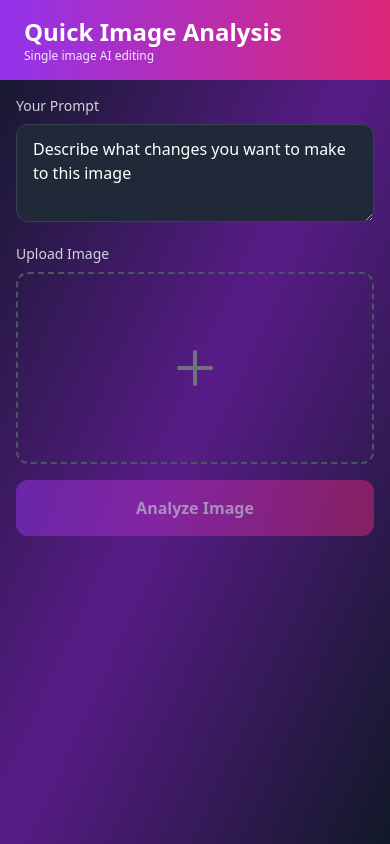
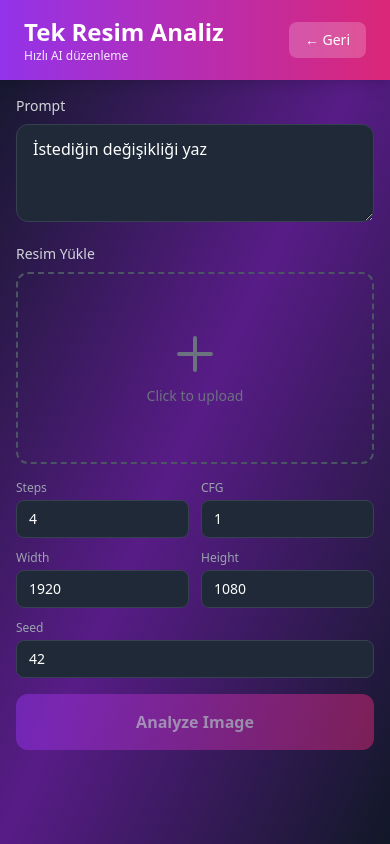
Before and after one commit to seyhancanyakan/qorsel, a Next.js app: page /tekqwen in a window 390 px wide. Built offline with nearby package versions, Linux system fonts and the light colour scheme; no server answers.

Commit message:
Complete TekQwen single image analysis
- Full parameter control (Steps, CFG, Width, Height, Seed)
- Turkish UI (Tek Resim Analiz)
- Loading animation
- Result display
- Back button to dashboard
- Mobile app design

COMPLETE SYSTEM!

```diff
--- a/app/api/tekqwen/run/route.ts
+++ b/app/api/tekqwen/run/route.ts
@@ -12,6 +12,7 @@ export async function POST(req: NextRequest) {
     const cfg = Number(form.get("cfg") ?? 1);
     const width = Number(form.get("width") ?? 1920);
     const height = Number(form.get("height") ?? 1080);
+    const seed = Number(form.get("seed") ?? 42);
     const imageName = String(form.get("imageName") ?? "");
 
     const wf: Record<string, any> = structuredClone(workflow);
@@ -21,16 +22,17 @@ export async function POST(req: NextRequest) {
       wf["1"].inputs.image = imageName;
     }
 
-    // Node 9 - Prompt
-    if (wf["9"]?.inputs) {
-      wf["9"].inputs.prompt = prompt;
+    // Node 8 - Prompt
+    if (wf["8"]?.inputs) {
+      wf["8"].inputs.prompt = prompt;
     }
 
     // Parameters
-    if (wf["10"]?.inputs) wf["10"].inputs.value = steps;
-    if (wf["11"]?.inputs) wf["11"].inputs.value = cfg;
-    if (wf["12"]?.inputs) wf["12"].inputs.value = width;
-    if (wf["13"]?.inputs) wf["13"].inputs.value = height;
+    if (wf["9"]?.inputs) wf["9"].inputs.value = steps;
+    if (wf["10"]?.inputs) wf["10"].inputs.value = cfg;
+    if (wf["11"]?.inputs) wf["11"].inputs.value = width;
+    if (wf["12"]?.inputs) wf["12"].inputs.value = height;
+    if (wf["14"]?.inputs) wf["14"].inputs.seed = seed;
 
     const res = await fetch(`${COMFY_BASE}/prompt`, {
       method: "POST",
--- a/app/tekqwen/page.tsx
+++ b/app/tekqwen/page.tsx
@@ -2,6 +2,7 @@
 
 import { useState } from "react";
 import { motion } from "framer-motion";
+import Link from "next/link";
 
 const COMFY_BASE = process.env.NEXT_PUBLIC_COMFYUI_BASE_URL ?? "http://127.0.0.1:8188";
 
@@ -14,8 +15,13 @@ async function uploadImage(file: File): Promise<string> {
 }
 
 export default function TekQwenPage() {
-  const [prompt, setPrompt] = useState("Describe what changes you want to make to this image");
+  const [prompt, setPrompt] = useState("İstediğin değişikliği yaz");
   const [imageFile, setImageFile] = useState<File | null>(null);
+  const [steps, setSteps] = useState(4);
+  const [cfg, setCfg] = useState(1);
+  const [width, setWidth] = useState(1920);
+  const [height, setHeight] = useState(1080);
+  const [seed, setSeed] = useState(42);
   const [result, setResult] = useState<string | null>(null);
   const [loading, setLoading] = useState(false);
 
@@ -30,21 +36,21 @@ export default function TekQwenPage() {
       const formData = new FormData();
       formData.append("prompt", prompt);
       formData.append("imageName", imageName);
-      formData.append("steps", "4");
-      formData.append("cfg", "1");
-      formData.append("width", "1920");
-      formData.append("height", "1080");
+      formData.append("steps", String(steps));
+      formData.append("cfg", String(cfg));
+      formData.append("width", String(width));
+      formData.append("height", String(height));
+      formData.append("seed", String(seed));
 
       const res = await fetch("/api/tekqwen/run", { method: "POST", body: formData });
       const data = await res.json();
 
-      // Poll for result
       const promptId = data.prompt_id;
       let completed = false;
 
       while (!completed) {
         await new Promise((r) => setTimeout(r, 2000));
-        const statusRes = await fetch(`/api/qwen-edit/status?prompt_id=${promptId}`);
+        const statusRes = await fetch(`/api/qwen-edit/status?prompt_id=${promptId}&_=${Date.now()}`, { cache: "no-store" });
         const statusData = await statusRes.json();
 
         if (statusData.completed && statusData.images.length > 0) {
@@ -61,55 +67,84 @@ export default function TekQwenPage() {
 
   return (
     <div className="h-screen overflow-hidden bg-gradient-to-br from-gray-900 via-purple-900 to-gray-900 flex flex-col">
-      <div className="bg-gradient-to-r from-purple-600 to-pink-600 px-6 py-4 text-white">
-        <h1 className="text-2xl font-bold">Quick Image Analysis</h1>
-        <p className="text-purple-100 text-xs">Single image AI editing</p>
+      <div className="bg-gradient-to-r from-purple-600 to-pink-600 px-6 py-4 text-white shadow-lg">
+        <div className="flex items-center justify-between">
+          <div>
+            <h1 className="text-2xl font-bold">Tek Resim Analiz</h1>
+            <p className="text-purple-100 text-xs">Hızlı AI düzenleme</p>
+          </div>
+          <Link href="/dashboard">
+            <motion.button whileTap={{ scale: 0.9 }} className="px-4 py-2 bg-white/20 rounded-lg text-sm">
+              ← Geri
+            </motion.button>
+          </Link>
+        </div>
       </div>
 
       <div className="flex-1 overflow-auto p-4">
-        <div className="max-w-2xl mx-auto space-y-4">
+        {loading ? (
+          <div className="h-full flex flex-col items-center justify-center">
+            <div className="relative w-24 h-24 mb-6">
+              <div className="absolute inset-0 border-4 border-purple-500/30 rounded-full"></div>
+              <div className="absolute inset-0 border-4 border-transparent border-t-purple-500 rounded-full animate-spin"></div>
+            </div>
+            <p className="text-white text-xl font-semibold mb-2">Analyzing...</p>
+            <p className="text-gray-400 text-sm">Please wait</p>
+          </div>
+        ) : result ? (
+          <div className="h-full flex flex-col">
+            <h2 className="text-xl font-bold text-white mb-4">Result</h2>
+            <div className="flex-1 bg-gray-800 rounded-xl overflow-hidden mb-4">
+              <img src={`${COMFY_BASE}/view?filename=${result}`} alt="Result" className="w-full h-full object-contain" />
+            </div>
+            <motion.button whileTap={{ scale: 0.95 }} onClick={() => { setResult(null); setImageFile(null); }} className="w-full py-3 bg-purple-600 text-white font-bold rounded-xl">
+              Analyze Another
+            </motion.button>
+          </div>
+        ) : (
+          <div className="space-y-4">
             <div>
-            <label className="block text-sm font-medium text-gray-300 mb-2">Your Prompt</label>
+              <label className="block text-sm font-medium text-gray-300 mb-2">Prompt</label>
               <textarea value={prompt} onChange={(e) => setPrompt(e.target.value)} rows={3} className="w-full px-4 py-3 bg-gray-800 border border-gray-700 rounded-xl text-white focus:outline-none focus:ring-2 focus:ring-purple-500" />
             </div>
 
             <div>
-            <label className="block text-sm font-medium text-gray-300 mb-2">Upload Image</label>
+              <label className="block text-sm font-medium text-gray-300 mb-2">Resim Yükle</label>
               <input type="file" accept="image/*" onChange={(e) => setImageFile(e.target.files?.[0] ?? null)} className="hidden" id="img" />
               <label htmlFor="img" className="block w-full h-48 border-2 border-dashed border-gray-600 rounded-xl cursor-pointer hover:border-purple-500 overflow-hidden">
                 {imageFile ? (
                   <img src={URL.createObjectURL(imageFile)} alt="Preview" className="w-full h-full object-cover" />
                 ) : (
-                <div className="flex items-center justify-center h-full text-gray-500">
-                  <svg className="w-12 h-12" fill="none" stroke="currentColor" viewBox="0 0 24 24">
+                  <div className="flex flex-col items-center justify-center h-full text-gray-500">
+                    <svg className="w-12 h-12 mb-2" fill="none" stroke="currentColor" viewBox="0 0 24 24">
                       <path strokeLinecap="round" strokeLinejoin="round" strokeWidth={2} d="M12 4v16m8-8H4" />
                     </svg>
+                    <p className="text-sm">Click to upload</p>
                   </div>
                 )}
               </label>
             </div>
 
-          <motion.button whileTap={{ scale: 0.98 }} onClick={handleGenerate} disabled={!imageFile || loading} className="w-full py-4 bg-gradient-to-r from-purple-600 to-pink-600 hover:from-purple-700 hover:to-pink-700 text-white font-bold rounded-xl disabled:opacity-50">
-            {loading ? "Analyzing..." : "Analyze Image"}
+            <div className="grid grid-cols-2 gap-3">
+              {[
+                { label: "Steps", value: steps, setter: setSteps },
+                { label: "CFG", value: cfg, setter: setCfg, step: 0.1 },
+                { label: "Width", value: width, setter: setWidth },
+                { label: "Height", value: height, setter: setHeight },
+                { label: "Seed", value: seed, setter: setSeed },
+              ].map((p, idx) => (
+                <div key={idx} className={idx === 4 ? "col-span-2" : ""}>
+                  <label className="block text-xs text-gray-400 mb-1">{p.label}</label>
+                  <input type="number" step={p.step} value={p.value} onChange={(e) => p.setter(Number(e.target.value))} className="w-full px-3 py-2 bg-gray-800 border border-gray-700 rounded-lg text-white text-sm focus:outline-none focus:ring-2 focus:ring-purple-500" />
+                </div>
+              ))}
+            </div>
+
+            <motion.button whileTap={{ scale: 0.98 }} onClick={handleGenerate} disabled={!imageFile} className="w-full py-4 bg-gradient-to-r from-purple-600 to-pink-600 hover:from-purple-700 hover:to-pink-700 text-white font-bold rounded-xl disabled:opacity-50">
+              Analyze Image
             </motion.button>
-
-          {loading && (
-            <div className="flex flex-col items-center py-12">
-              <div className="w-16 h-16 border-4 border-purple-500/30 border-t-purple-500 rounded-full animate-spin mb-4"></div>
-              <p className="text-white">Processing...</p>
           </div>
         )}
-
-          {result && (
-            <motion.div initial={{ opacity: 0, scale: 0.9 }} animate={{ opacity: 1, scale: 1 }} className="bg-gray-800 rounded-xl overflow-hidden">
-              <img src={`${COMFY_BASE}/view?filename=${result}`} alt="Result" className="w-full" />
-              <div className="p-4">
-                <p className="text-white font-semibold mb-2">Result:</p>
-                <p className="text-gray-400 text-sm">{result}</p>
-              </div>
-            </motion.div>
-          )}
-        </div>
       </div>
     </div>
   );
--- a/workflows/tekqwen.json
+++ b/workflows/tekqwen.json
@@ -10,17 +10,6 @@
   },
   "2": {
     "inputs": {
-      "upscale_method": "lanczos",
-      "megapixels": 1,
-      "image": ["1", 0]
-    },
-    "class_type": "ImageScaleToTotalPixels",
-    "_meta": {
-      "title": "Scale Image"
-    }
-  },
-  "3": {
-    "inputs": {
       "vae_name": "qwen_image_vae.safetensors"
     },
     "class_type": "VAELoader",
@@ -28,7 +17,7 @@
       "title": "VAE"
     }
   },
-  "4": {
+  "3": {
     "inputs": {
       "clip_name": "qwen\\qwen_2.5_vl_7b_fp8_scaled.safetensors",
       "type": "qwen_image",
@@ -39,7 +28,7 @@
       "title": "CLIP"
     }
   },
-  "5": {
+  "4": {
     "inputs": {
       "gguf_name": "Qwen-Image-Edit-2509-Q5_0.gguf"
     },
@@ -48,18 +37,17 @@
       "title": "Model"
     }
   },
-  "6": {
+  "5": {
     "inputs": {
-      "lora_name": "Qwen-Image-Lightning-4steps-V1.0-bf16.safetensors",
-      "strength_model": 1,
-      "model": ["8", 0]
+      "shift": 3,
+      "model": ["4", 0]
     },
-    "class_type": "LoraLoaderModelOnly",
+    "class_type": "ModelSamplingAuraFlow",
     "_meta": {
-      "title": "LoRA"
+      "title": "Sampling"
     }
   },
-  "7": {
+  "6": {
     "inputs": {
       "strength": 1,
       "model": ["5", 0]
@@ -69,29 +57,30 @@
       "title": "CFGNorm"
     }
   },
+  "7": {
+    "inputs": {
+      "lora_name": "Qwen-Image-Lightning-4steps-V1.0-bf16.safetensors",
+      "strength_model": 1,
+      "model": ["6", 0]
+    },
+    "class_type": "LoraLoaderModelOnly",
+    "_meta": {
+      "title": "LoRA"
+    }
+  },
   "8": {
     "inputs": {
-      "shift": 3,
-      "model": ["7", 0]
+      "prompt": "Describe what you want to see",
+      "clip": ["3", 0],
+      "vae": ["2", 0],
+      "image1": ["1", 0]
     },
-    "class_type": "ModelSamplingAuraFlow",
+    "class_type": "TextEncodeQwenImageEditPlus",
     "_meta": {
-      "title": "Sampling"
+      "title": "Prompt"
     }
   },
   "9": {
-    "inputs": {
-      "prompt": "Describe what you want to change or generate based on this image",
-      "clip": ["4", 0],
-      "vae": ["3", 0],
-      "image1": ["2", 0]
-    },
-    "class_type": "TextEncodeQwenImageEditPlus",
-    "_meta": {
-      "title": "Prompt Encoder"
-    }
-  },
-  "10": {
     "inputs": {
       "value": 4
     },
@@ -100,7 +89,7 @@
       "title": "STEPS"
     }
   },
-  "11": {
+  "10": {
     "inputs": {
       "value": 1
     },
@@ -109,7 +98,7 @@
       "title": "CFG"
     }
   },
-  "12": {
+  "11": {
     "inputs": {
       "value": 1920
     },
@@ -118,7 +107,7 @@
       "title": "WIDTH"
     }
   },
-  "13": {
+  "12": {
     "inputs": {
       "value": 1080
     },
@@ -127,53 +116,53 @@
       "title": "HEIGHT"
     }
   },
-  "14": {
+  "13": {
     "inputs": {
-      "width": ["12", 0],
-      "height": ["13", 0],
+      "width": ["11", 0],
+      "height": ["12", 0],
       "batch_size": 1
     },
     "class_type": "EmptySD3LatentImage",
     "_meta": {
-      "title": "Empty Latent"
+      "title": "Latent"
     }
   },
-  "15": {
+  "14": {
     "inputs": {
       "seed": 42,
-      "steps": ["10", 0],
-      "cfg": ["11", 0],
+      "steps": ["9", 0],
+      "cfg": ["10", 0],
       "sampler_name": "euler",
       "scheduler": "simple",
       "denoise": 1,
-      "model": ["6", 0],
-      "positive": ["9", 0],
-      "negative": ["9", 0],
-      "latent_image": ["14", 0]
+      "model": ["7", 0],
+      "positive": ["8", 0],
+      "negative": ["8", 0],
+      "latent_image": ["13", 0]
     },
     "class_type": "KSampler",
     "_meta": {
       "title": "Sampler"
     }
   },
-  "16": {
+  "15": {
     "inputs": {
-      "samples": ["15", 0],
-      "vae": ["3", 0]
+      "samples": ["14", 0],
+      "vae": ["2", 0]
     },
     "class_type": "VAEDecode",
     "_meta": {
       "title": "Decode"
     }
   },
-  "17": {
+  "16": {
     "inputs": {
       "filename_prefix": "TekQwen",
-      "images": ["16", 0]
+      "images": ["15", 0]
     },
     "class_type": "SaveImage",
     "_meta": {
-      "title": "Save Result"
+      "title": "Result"
     }
   }
 }
```
Lines whose indentation alone changed are shown as unchanged.
